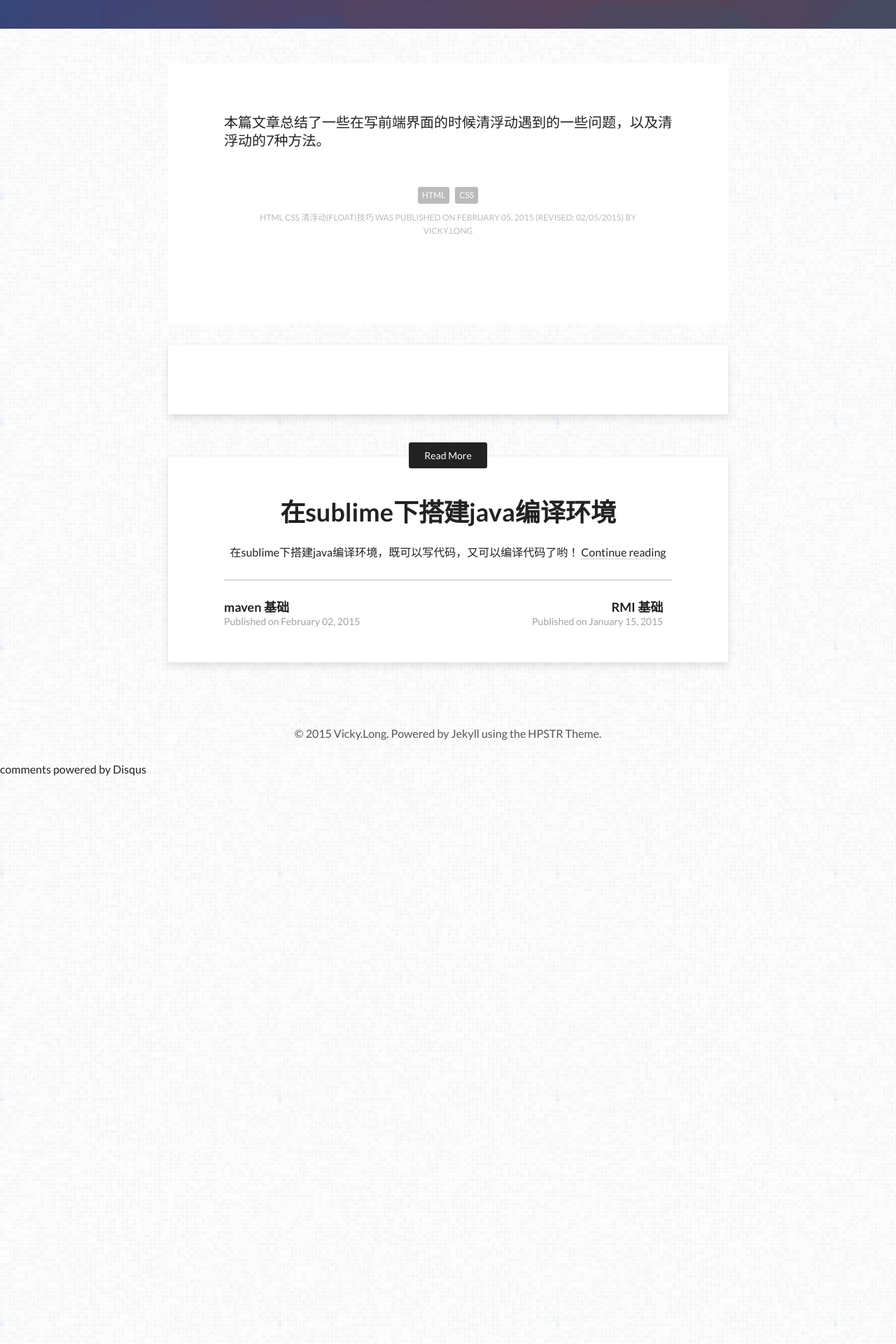
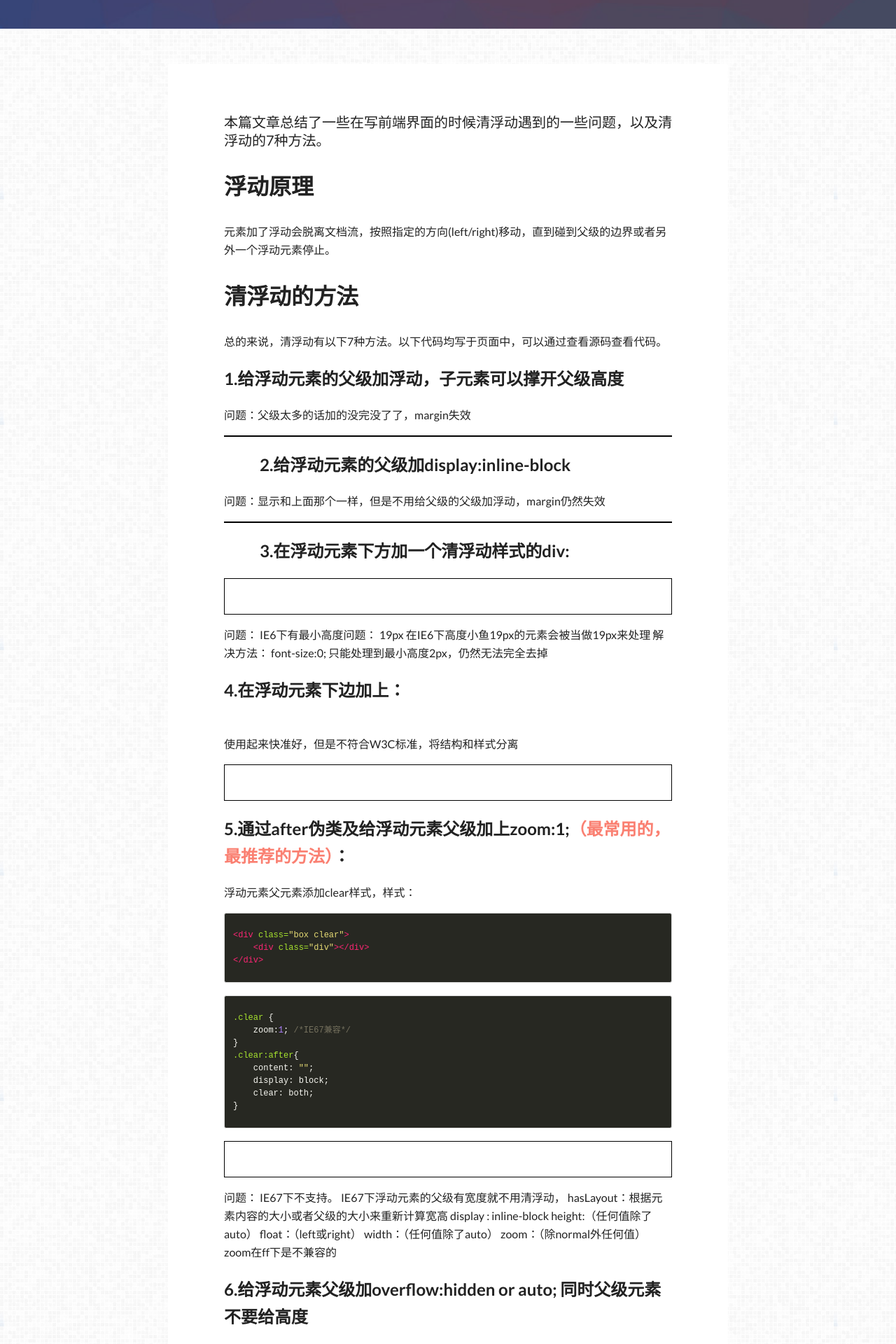
Before and after one commit to 0ovickyo0/0ovickyo0.github.io, a Jekyll site: the page built from _posts/2015-02-05-htmlcss-clear-float.md, in a window 1280 px wide. Shown: the part 359-2279 px from the top of the page at 70% size. Built offline with Jekyll 4.4.1, drawn with Linux system fonts in a browser that asks for light colours; nearby versions of some CDN libraries; comment, search, counter and statistics services are not loaded; before the commit the page ends 1467 px from its top, so only the background shows below that; some of the changed text lies outside the part shown.

Commit message:
posts:clear float

```diff
--- a/_posts/2015-02-05-htmlcss-clear-float.md
+++ b/_posts/2015-02-05-htmlcss-clear-float.md
@@ -10,3 +10,125 @@ image:
 ---
 
 本篇文章总结了一些在写前端界面的时候清浮动遇到的一些问题，以及清浮动的7种方法。
+
+# 浮动原理
+元素加了浮动会脱离文档流，按照指定的方向(left/right)移动，直到碰到父级的边界或者另外一个浮动元素停止。
+
+<!--more-->
+
+# 清浮动的方法
+
+总的来说，清浮动有以下7种方法。以下代码均写于页面中，可以通过查看源码查看代码。
+
+## 1.给浮动元素的父级加浮动，子元素可以撑开父级高度
+问题：父级太多的话加的没完没了了，margin失效
+<div style="border:1px solid black;">
+    <div style="width:50px; height:50px; backgroung-color:#7c1; float:left;">
+    </div>
+</div>
+
+
+## 2.给浮动元素的父级加display:inline-block
+问题：显示和上面那个一样，但是不用给父级的父级加浮动，margin仍然失效
+<div style="border:1px solid black;">
+    <div style="width:50px; height:50px; backgroung-color:#7c1; float:left;">
+    </div>
+</div>
+
+
+## 3.在浮动元素下方加一个清浮动样式的div:
+
+<div style="border:1px solid black;">
+    <div style="width:50px; height:50px; backgroung-color:#7c1; float:left;">
+    </div>
+    <div style="height: 0px; background: blue; clear: both; font-size: 0;"></div>
+</div>
+
+问题：
+IE6下有最小高度问题： 19px
+在IE6下高度小鱼19px的元素会被当做19px来处理
+解决方法：
+font-size:0; 只能处理到最小高度2px，仍然无法完全去掉
+
+## 4.在浮动元素下边加上：
+<br clear="all"/>
+使用起来快准好，但是不符合W3C标准，将结构和样式分离
+
+<div style="border:1px solid black;">
+    <div style="width:50px; height:50px; backgroung-color:#7c1; float:left;">
+    </div>
+    <br clear="all"/>
+</div>
+
+## 5.通过after伪类及给浮动元素父级加上zoom:1;<span class="highlight-pink">（最常用的，最推荐的方法）</span>：
+浮动元素父元素添加clear样式，样式：
+{% highlight html %}
+<div class="box clear">
+    <div class="div"></div>
+</div>
+{% endhighlight %}
+
+{% highlight css %}
+.clear {
+    zoom:1; /*IE67兼容*/
+}
+.clear:after{
+    content: "";
+    display: block;
+    clear: both;
+}
+{% endhighlight %}
+
+<style>
+.clear {
+    zoom:1; /*IE67兼容*/
+}
+.clear:after{
+    content: "";
+    display: block;
+    clear: both;
+}
+.box {
+    border:1px solid black;
+}
+</style>
+
+<div class="box clear">
+    <div style="width:50px; height:50px; backgroung-color:#7c1; float:left;">
+    </div>
+    <br clear="all"/>
+</div>
+
+问题：
+IE67下不支持。
+IE67下浮动元素的父级有宽度就不用清浮动，
+hasLayout：根据元素内容的大小或者父级的大小来重新计算宽高
+display : inline-block
+height:（任何值除了auto）
+float：（left或right）
+width：（任何值除了auto）
+zoom：（除normal外任何值） zoom在ff下是不兼容的
+
+## 6.给浮动元素父级加overflow:hidden or auto; 同时父级元素不要给高度
+首先看下overflow是干嘛的：
+    overflow:auto; 溢出显示滚动条，不溢出不显示滚动条
+    scroll 溢出不溢出都显示滚动条
+    hidden 溢出隐藏
+检测浮动元素的溢出，overflow:auto; 可以检测出浮动元素的溢出
+
+<div style="border:1px solid black;overflow:hidden;">
+    <div style="width:50px; height:50px; backgroung-color:#7c1; float:left;">
+    </div>
+    <br clear="all"/>
+</div>
+
+overflow问题：IE6下不行，包不住浮动元素，解决办法：配合zoom:1;
+
+## 7.定位清浮动
+position:absolute, position:fixed
+
+<div style="border:1px solid black;position:absolute;">
+    <div style="width:50px; height:50px; backgroung-color:#7c1; float:left;">
+    </div>
+    <br clear="all"/>
+</div>
```
Also changed, not shown: _posts/2015-02-04-sublime-java-environment.md (+3 -3 lines).
